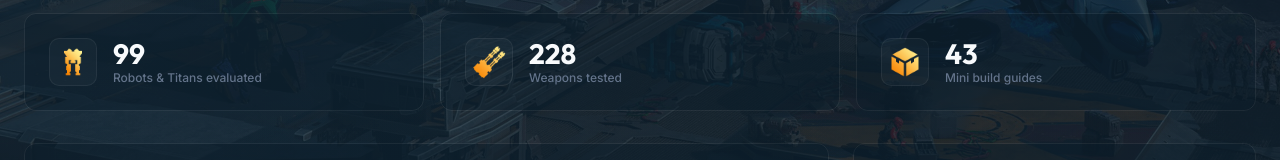
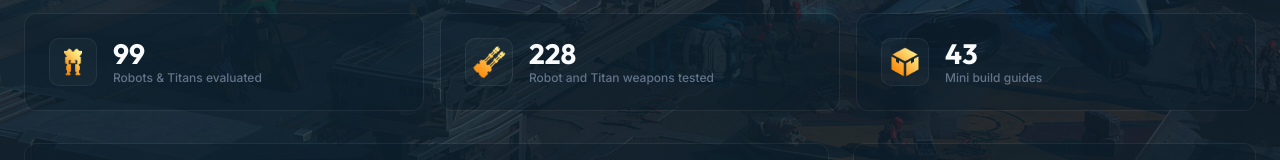
Before and after one commit to War-Robots-Guide/website, a React (Vite) app: page / in a window 1280 px wide. Shown: the part 576-736 px from the top of the page. Built offline with nearby package versions, Linux system fonts and the light colour scheme.

Commit message:
style(wording): update dashboard stats label and specializations page title

```diff
--- a/src/components/dashboard/DashboardTab.jsx
+++ b/src/components/dashboard/DashboardTab.jsx
@@ -135,7 +135,7 @@ export function DashboardTab({ onItemClick }) {
           </div>
           <div>
             <div className="stat-number">{stats.totalWeapons}</div>
-            <div className="stat-label">Weapons tested</div>
+            <div className="stat-label">Robot and Titan weapons tested</div>
           </div>
         </div>
         <div className="glass-panel stat-card">
--- a/src/components/specializations/SpecializationsTab.jsx
+++ b/src/components/specializations/SpecializationsTab.jsx
@@ -26,7 +26,7 @@ export function SpecializationsTab({ onItemClick }) {
   return (
     <div className="animate-fade-in text-left">
       <div className="hero-banner" style={{ padding: '24px', marginBottom: '24px' }}>
-        <h2 style={{ fontSize: '28px', marginBottom: '8px' }}>Module Specialization Guide</h2>
+        <h2 style={{ fontSize: '28px', marginBottom: '8px' }}>Specializations Guide</h2>
         <p style={{ margin: '0 auto' }}>
           Learn what specializations and modules are the best for you.
         </p>
```
Also changed, not shown: 1 other file (tests, documents, lock files or other folders).
